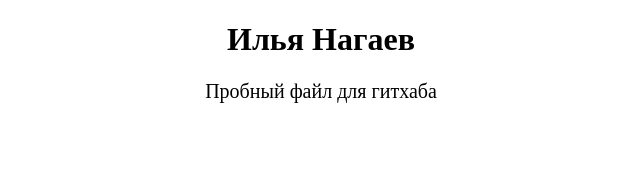
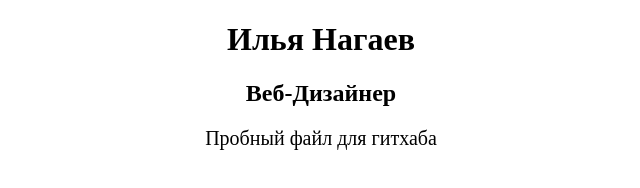
Before and after one commit to inagaev/inagaev.github.io, a plain HTML site: page index.html in a window 1280 px wide. Shown: the whole page, without its empty margins (319-959 px from the left). Drawn offline with Linux system fonts and the light colour scheme.

Commit message:
Update index.html

```diff
--- a/index.html
+++ b/index.html
@@ -8,7 +8,7 @@
 <body>
 <div>
 <h1 class="test">Илья Нагаев</h2>
-<h2<Веб-Дизайнер</h2>
+<h2>Веб-Дизайнер</h2>
 <p>Пробный файл для гитхаба</p>
 </body>
 </div>
```
